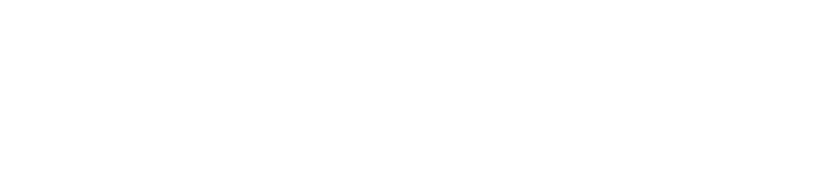
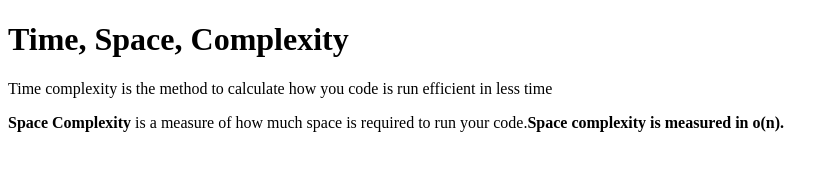
Before and after one commit to acciojob/time-and-space-complexity-ingolednyanoba, a website: page main.html in a window 1280 px wide. Shown: the whole page, without its empty margins (0-839 px from the left). Drawn offline with Linux system fonts and the light colour scheme.

Commit message:
created a submission

```diff
--- a/main.html
+++ b/main.html
@@ -9,7 +9,13 @@
 <body>
 	<!-- the entire body must be written by student -->
     <script type="text/javascript" src="./script.js">
+
 </script>
+	<h1>Time, Space, Complexity</h1>
+	<p>Time complexity is the method to calculate how you code is run
+	efficient in less time</p>
+	<p><b>Space Complexity</b> is a measure of how much space is required
+	to run your code.<b>Space complexity is measured in o(n).</b></p>
 
 </body>
 
```
